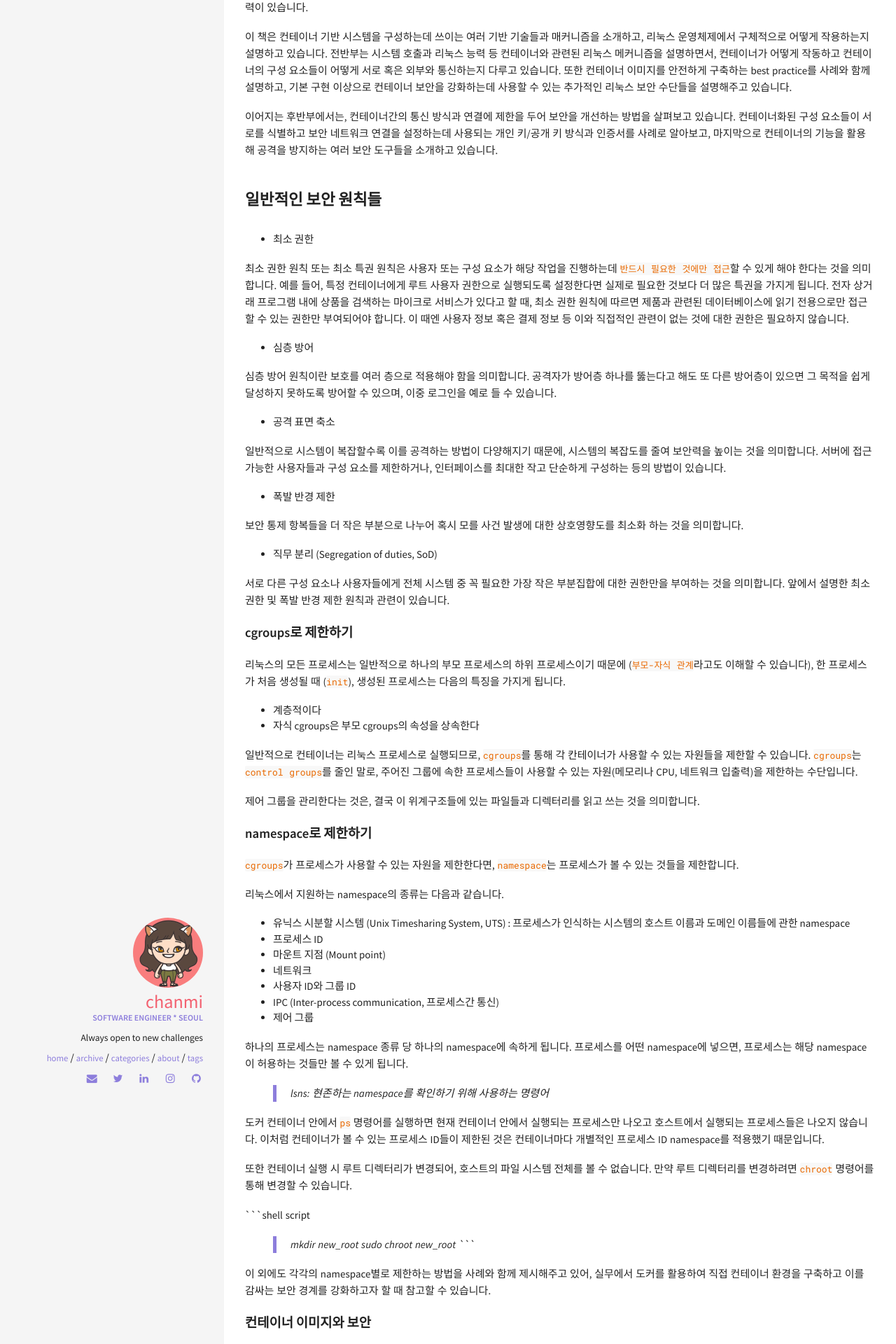
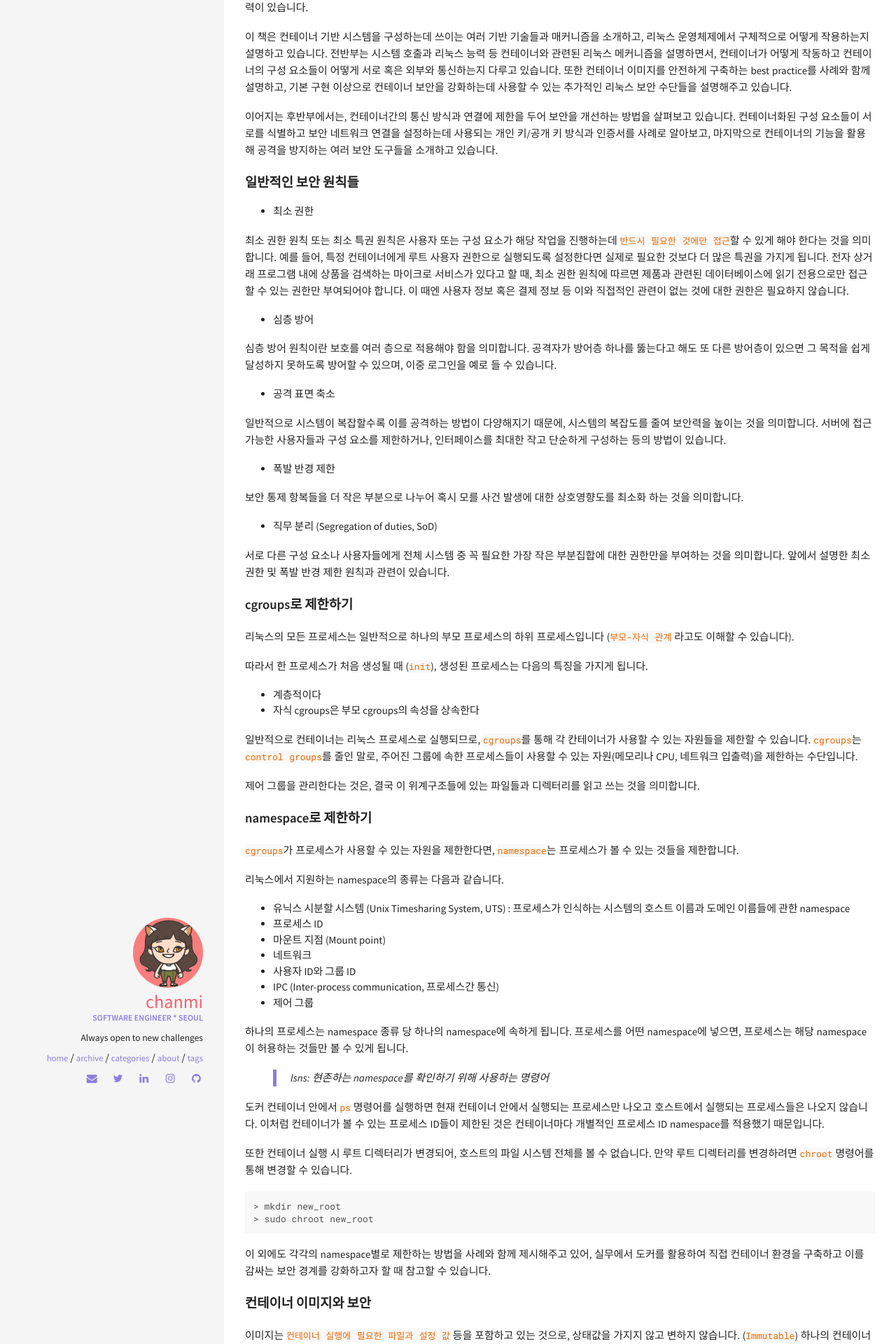
Before and after one commit to chanmi-lee/dev-blog, a Jekyll site: the page built from _posts/2021-02-07-review-of-container-security.md, in a window 1280 px wide. Shown: the part 613-2533 px from the top of the page at 70% size. Built offline with Jekyll 4.4.1, drawn with Linux system fonts in a browser that asks for light colours; comment, search, counter and statistics services are not loaded.

Commit message:
Update 2021-02-07-review-of-container-security.md

````diff
--- a/_posts/2021-02-07-review-of-container-security.md
+++ b/_posts/2021-02-07-review-of-container-security.md
@@ -23,7 +23,7 @@ comments: true
 컨테이너화된 구성 요소들이 서로를 식별하고 보안 네트워크 연결을 설정하는데 사용되는 개인 키/공개 키 방식과 인증서를 사례로 알아보고,
 마지막으로 컨테이너의 기능을 활용해 공격을 방지하는 여러 보안 도구들을 소개하고 있습니다.
 
-### 일반적인 보안 원칙들
+#### 일반적인 보안 원칙들
 
 - 최소 권한
 
@@ -53,8 +53,9 @@ comments: true
 
 #### cgroups로 제한하기
 
-리눅스의 모든 프로세스는 일반적으로 하나의 부모 프로세스의 하위 프로세스이기 때문에 (`부모-자식 관계`라고도 이해할 수 있습니다),
-한 프로세스가 처음 생성될 때 (`init`), 생성된 프로세스는 다음의 특징을 가지게 됩니다.
+리눅스의 모든 프로세스는 일반적으로 하나의 부모 프로세스의 하위 프로세스입니다 (`부모-자식 관계` 라고도 이해할 수 있습니다).
+
+따라서 한 프로세스가 처음 생성될 때 (`init`), 생성된 프로세스는 다음의 특징을 가지게 됩니다.
 
 - 계층적이다
 - 자식 cgroups은 부모 cgroups의 속성을 상속한다
@@ -90,7 +91,7 @@ comments: true
 또한 컨테이너 실행 시 루트 디렉터리가 변경되어, 호스트의 파일 시스템 전체를 볼 수 없습니다.
 만약 루트 디렉터리를 변경하려면 `chroot` 명령어를 통해 변경할 수 있습니다.
 
-```shell script
+```
 > mkdir new_root
 > sudo chroot new_root
 ```
````
